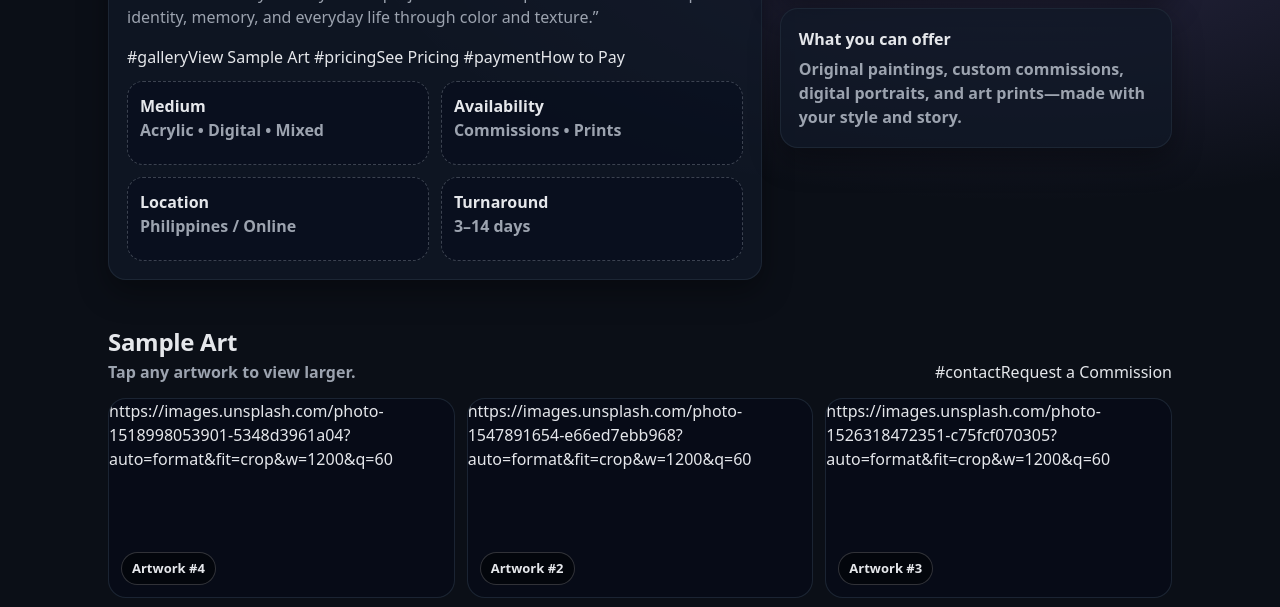
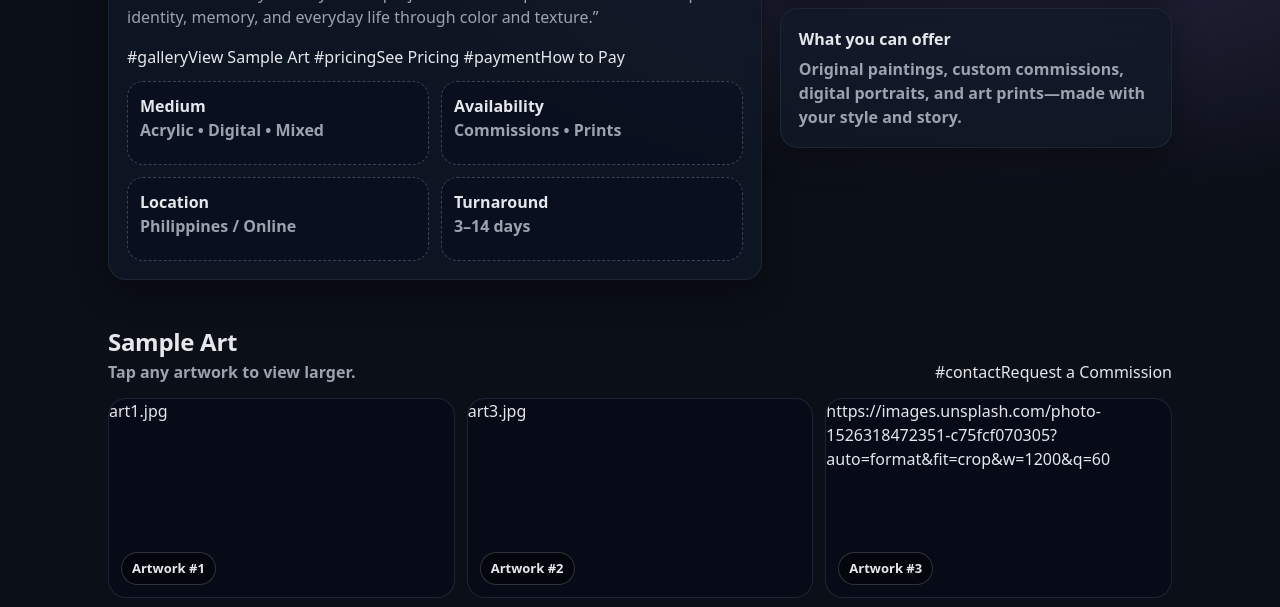
Before and after one commit to ronnie07291992-a11y/Artsite, a plain HTML site: page index.html in a window 1280 px wide. Shown: the part 327-934 px from the top of the page. Drawn offline with Linux system fonts and the light colour scheme.

Commit message:
Update index.html

```diff
--- a/index.html
+++ b/index.html
@@ -422,14 +422,16 @@
 
       <div class="grid">
         <!-- Replace these image URLs with your own -->
-        <div class="art">
-  https://images.unsplash.com/photo-1518998053901-5348d3961a04?auto=format&fit=crop&w=1200&q=60
-  <div class="tag">Artwork #4</div>
+<div class="art" data-caption="Artwork #1 • (your description here)">
+  art1.jpg
+  <div class="tag">Artwork #1</div>
 </div>
-        <div class="art" data-caption="Artwork #2 • Mixed media">
-          https://images.unsplash.com/photo-1547891654-e66ed7ebb968?auto=format&fit=crop&w=1200&q=60
-          <div class="tag">Artwork #2</div>
-        </div>
+
+        <div class="art" data-caption="Artwork #2 • (your description here)">
+  art3.jpg
+  <div class="tag">Artwork #2</div>
+</div>
+
         <div class="art" data-caption="Artwork #3 • Digital illustration">
           https://images.unsplash.com/photo-1526318472351-c75fcf070305?auto=format&fit=crop&w=1200&q=60
           <div class="tag">Artwork #3</div>
```
